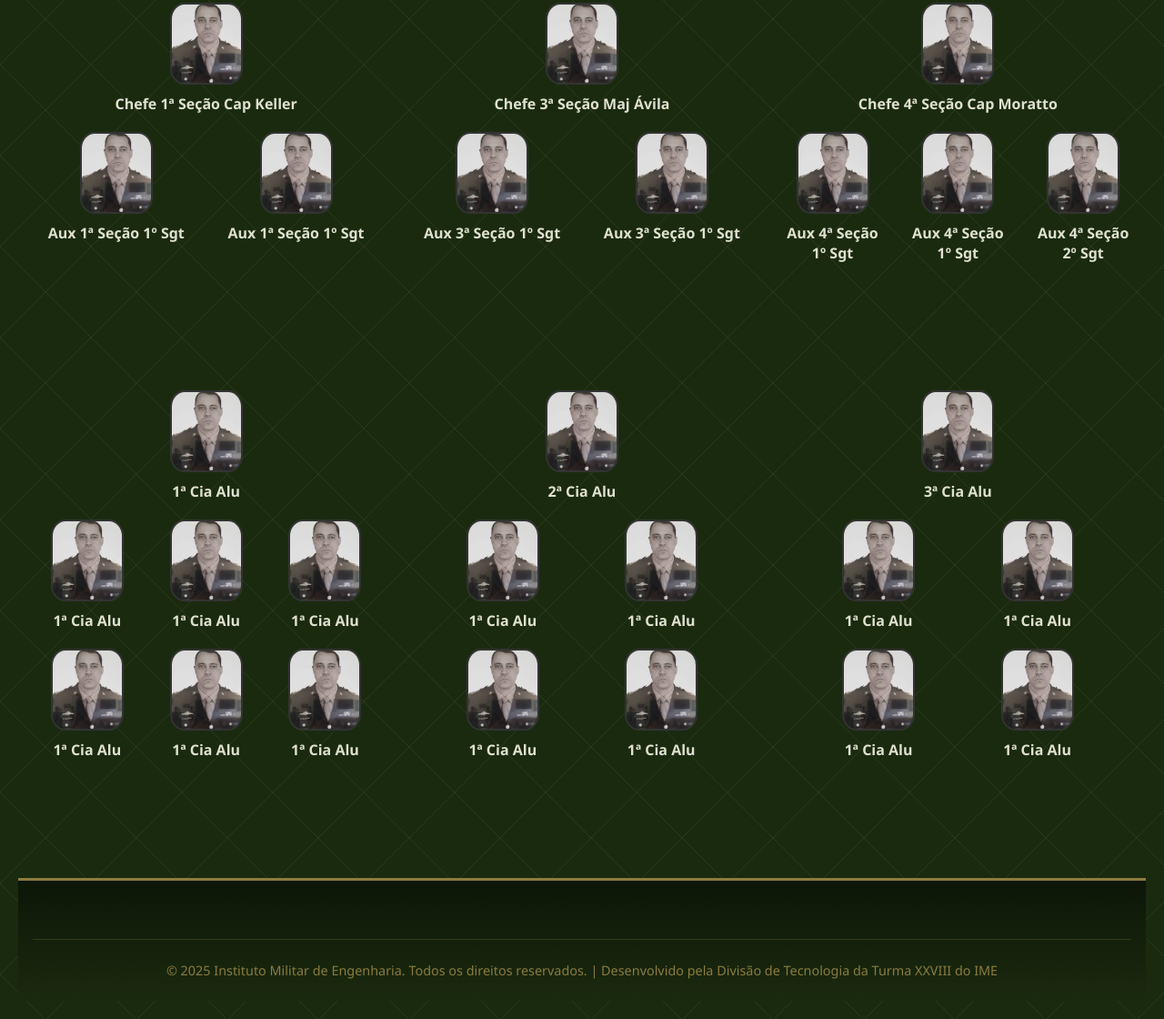
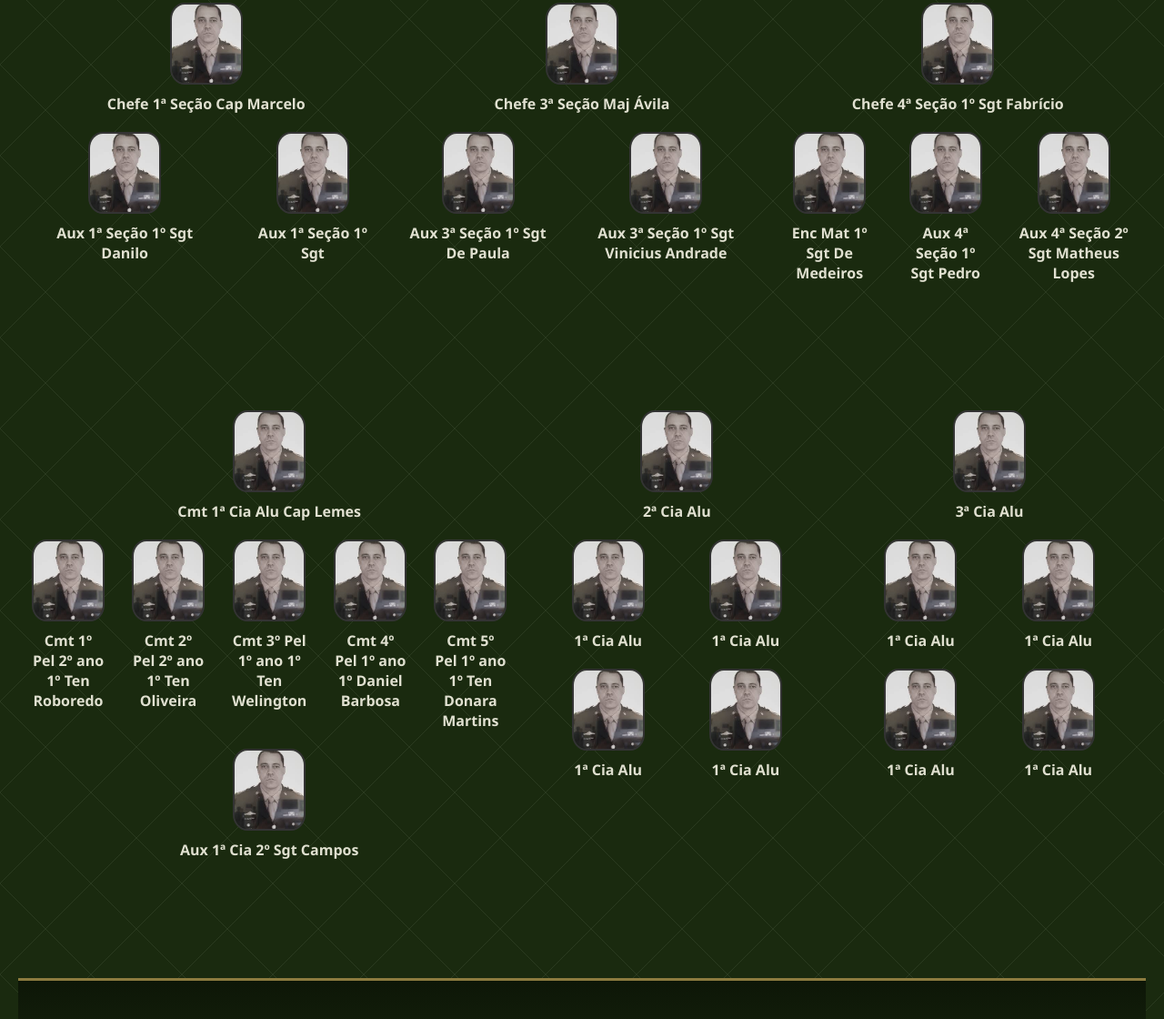
Before and after one commit to fnmiranda/ca_oculto, a plain HTML site: page ca.html in a window 1280 px wide. Shown: the part 629-1749 px from the top of the page at 91% size. Drawn offline with Linux system fonts and the light colour scheme.

Commit message:
nada muito importante

```diff
--- a/ca.html
+++ b/ca.html
@@ -119,12 +119,12 @@
                <div class="level-column">
                     <div class="node" >
                         <img src="assets/cmt_ca.jpg" alt="1ª Seção">
-                        <div class="name">Chefe 1ª Seção Cap Keller</div>
+                        <div class="name">Chefe 1ª Seção Cap Marcelo</div>
                     </div>
                     <div class="level">
                         <div class="node">
                           <img src="assets/cmt_ca.jpg" alt="1ª Seção">
-                          <div class="name">Aux 1ª Seção 1º Sgt </div>
+                          <div class="name">Aux 1ª Seção 1º Sgt Danilo</div>
                         </div>
                         <div class="node">
                           <img src="assets/cmt_ca.jpg" alt="2ª Seção">
@@ -141,11 +141,11 @@
                 <div class="level">
                     <div class="node">
                       <img src="assets/cmt_ca.jpg" alt="1ª Seção">
-                      <div class="name">Aux 3ª Seção 1º Sgt</div>
+                      <div class="name">Aux 3ª Seção 1º Sgt De Paula</div>
                     </div>
                     <div class="node">
                       <img src="assets/cmt_ca.jpg" alt="2ª Seção">
-                      <div class="name">Aux 3ª Seção 1º Sgt</div>
+                      <div class="name">Aux 3ª Seção 1º Sgt Vinicius Andrade</div>
                     </div>
                 </div>
 
@@ -154,20 +154,20 @@
                <div class="level-column">
                 <div class="node" >
                     <img src="assets/cmt_ca.jpg" alt="4ª Seção">
-                    <div class="name">Chefe 4ª Seção Cap Moratto</div>
+                    <div class="name">Chefe 4ª Seção 1º Sgt Fabrício</div>
                 </div>
                 <div class="level">
                     <div class="node">
                       <img src="assets/cmt_ca.jpg" alt="1ª Seção">
-                      <div class="name">Aux 4ª Seção 1º Sgt</div>
+                      <div class="name">Enc Mat 1º Sgt De Medeiros</div>
                     </div>
                     <div class="node">
                       <img src="assets/cmt_ca.jpg" alt="2ª Seção">
-                      <div class="name">Aux 4ª Seção 1º Sgt</div>
+                      <div class="name">Aux 4ª Seção 1º Sgt Pedro</div>
                     </div>
                     <div class="node">
                       <img src="assets/cmt_ca.jpg" alt="2ª Seção">
-                      <div class="name">Aux 4ª Seção 2º Sgt</div>
+                      <div class="name">Aux 4ª Seção 2º Sgt Matheus Lopes</div>
                     </div>
                 </div>
                </div>
@@ -180,35 +180,35 @@
                     <div class="level">
                         <div class="node">
                             <img src="assets/cmt_ca.jpg" alt="1ª Cia Alu">
-                            <div class="name">1ª Cia Alu</div>
+                            <div class="name">Cmt 1ª Cia Alu Cap Lemes</div>
                         </div>
                     </div>
                     <div class="level">
                         <div class="node">
                             <img src="assets/cmt_ca.jpg" alt="1ª Cia Alu">
-                            <div class="name">1ª Cia Alu</div>
+                            <div class="name">Cmt 1º Pel 2º ano 1º Ten Roboredo</div>
                         </div>
                         <div class="node">
                             <img src="assets/cmt_ca.jpg" alt="1ª Cia Alu">
-                            <div class="name">1ª Cia Alu</div>
+                            <div class="name">Cmt 2º Pel 2º ano 1º Ten Oliveira</div>
                         </div>
                         <div class="node">
                             <img src="assets/cmt_ca.jpg" alt="1ª Cia Alu">
-                            <div class="name">1ª Cia Alu</div>
+                            <div class="name">Cmt 3º Pel 1º ano 1º Ten Welington</div>
+                        </div>
+                        <div class="node">
+                            <img src="assets/cmt_ca.jpg" alt="1ª Cia Alu">
+                            <div class="name">Cmt 4º Pel 1º ano 1º Daniel Barbosa</div>
+                        </div>
+                        <div class="node">
+                            <img src="assets/cmt_ca.jpg" alt="1ª Cia Alu">
+                            <div class="name">Cmt 5º Pel 1º ano 1º Ten Donara Martins</div>
                         </div>
                     </div>
                     <div class="level">
                         <div class="node">
                             <img src="assets/cmt_ca.jpg" alt="1ª Cia Alu">
-                            <div class="name">1ª Cia Alu</div>
-                        </div>
-                        <div class="node">
-                            <img src="assets/cmt_ca.jpg" alt="1ª Cia Alu">
-                            <div class="name">1ª Cia Alu</div>
-                        </div>
-                        <div class="node">
-                            <img src="assets/cmt_ca.jpg" alt="1ª Cia Alu">
-                            <div class="name">1ª Cia Alu</div>
+                            <div class="name">Aux 1ª Cia 2º Sgt Campos</div>
                         </div>
                     </div>
                 </div>
```
Also changed, not shown: index.html (+1 -0 lines).
